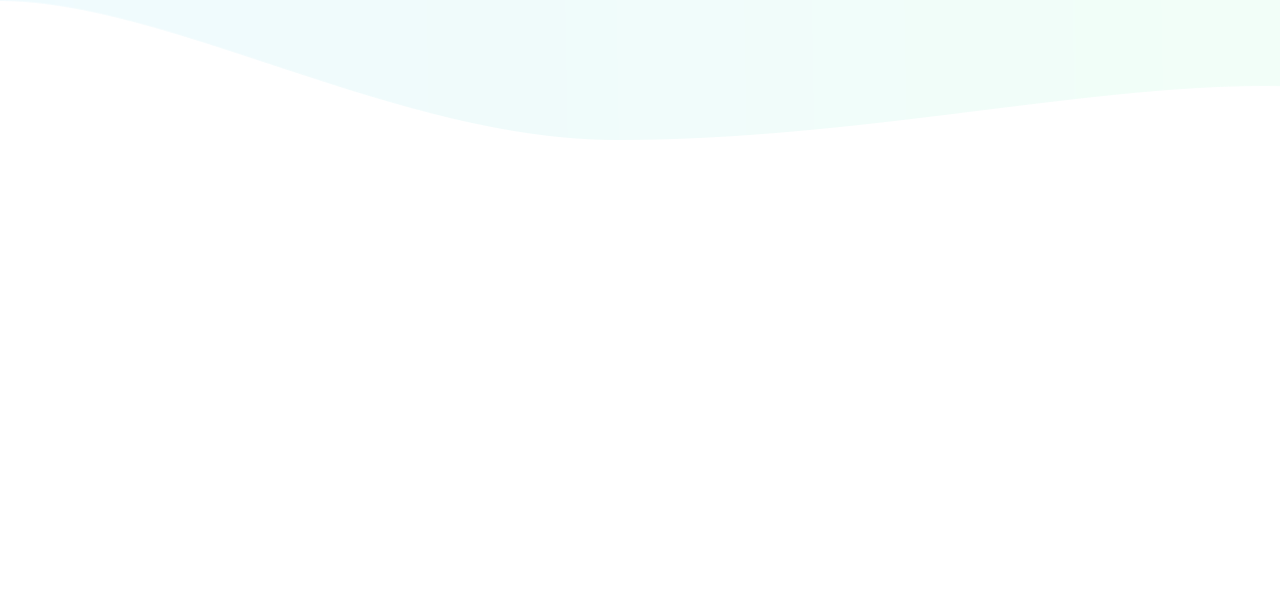
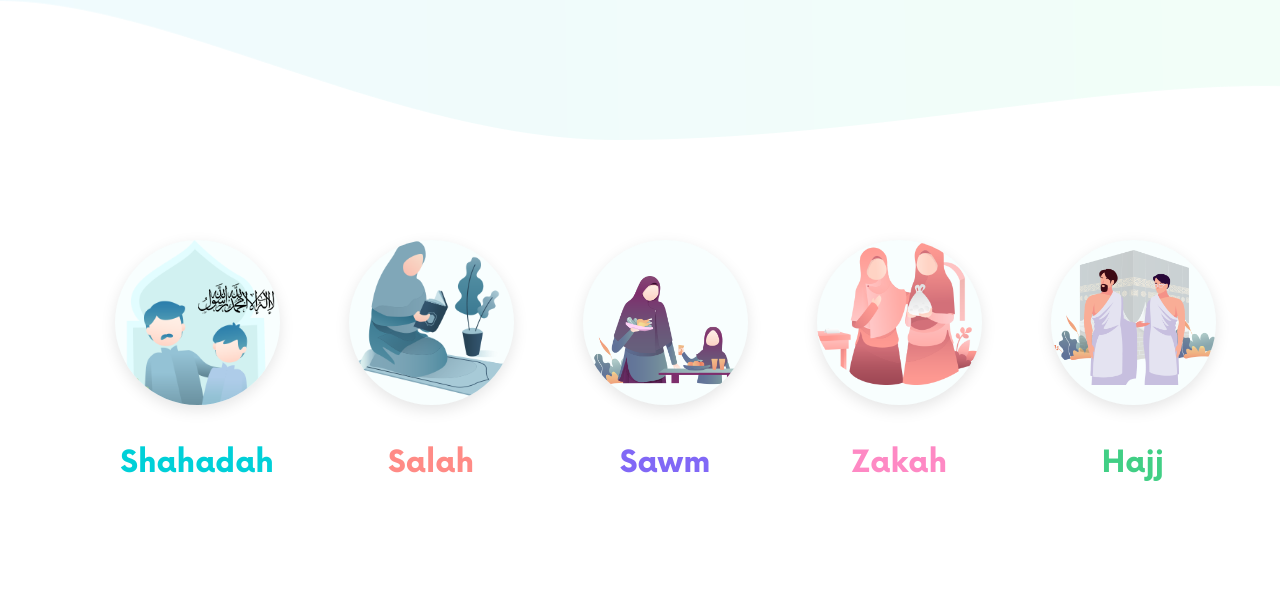
Before and after one commit to TouhinTechnical/masjid_al_haram_Islamic_center, a PHP site: page / in a window 1280 px wide. Shown: the part 4078-4669 px from the top of the page. Before the commit the page ends 4218 px from the top, so only its background shows below. Run offline with PHP 8.4, Linux system fonts and the light colour scheme.

Commit message:
Pilars part created

```diff
--- a/assets/css/style.css
+++ b/assets/css/style.css
@@ -208,6 +208,21 @@ img{
 }
 .text-MineShaft{
     color: #333;
+}
+.text-RobinEggBlue{
+    color: #00d0d8;
+}
+.text-VividTangerine{
+    color: #ff8b86;
+}
+.text-CornflowerBlue{
+    color: #8168f6;
+}
+.text-TickleMePink{
+    color: #fe89c4;
+}
+.text-Shamrock{
+    color: #41cf85;
 }
 /* button */
 .themeBtn{
@@ -645,3 +660,54 @@ img{
 /* -----------------
     Service Part End
 --------------------*/
+
+/* -----------------
+    Pilars Part Start
+--------------------*/
+.pilarsArea{
+    padding: 80px;
+}
+.pilarsAreaMainContent {
+    overflow: hidden;
+    padding: 20px 0;
+}
+.pilarsAreaContentGrid {
+    float: left;
+    width: 20%;
+}
+.pilarsImg {
+    width: 165px;
+    height: 165px;
+    border-radius: 50%;
+    background: rgb(248, 254, 254);
+    text-align: center;
+    margin: 0 auto;
+    line-height: 280px;
+    overflow: hidden;
+    box-shadow: 0px 5px 15px 0px rgb(0 0 0 / 10%);
+}
+.pilarsImg img {
+    transform: scale(1);
+    transition: all .3s;
+    width: 100%;
+}
+.pilarsImg:hover img{
+    transform: scale(0.9);
+    -webkit-transform: scale(0.9);
+    -moz-transform: scale(0.9);
+    -ms-transform: scale(0.9);
+    -o-transform: scale(0.9);
+    transition: all .3s;
+    -webkit-transition: all .3s;
+    -moz-transition: all .3s;
+    -ms-transition: all .3s;
+    -o-transition: all .3s;
+}
+.pilarsText h2 {
+    text-align: center;
+    text-transform: capitalize;
+    font-family: 'Conv_Now-Bold';
+}
+/* -----------------
+    Pilars Part End
+--------------------*/
--- a/index.html
+++ b/index.html
@@ -261,6 +261,65 @@
             </div> <!-- container -->
         </section> <!-- serviceMainArea -->
         <!-- Service Part End -->
+
+        <!-- Pilars Part Start -->
+        <section class="pilarsArea">
+            <div class="container">
+                <div class="pilarsAreaMainContent">
+                    <div class="pilarsAreaContentGrid">
+                        <div class="pilarsGridItem">
+                            <div class="pilarsImg">
+                                <img src="assets/image/pilars/img-1.png" alt="Image">
+                            </div>
+                            <div class="pilarsText mt-40">
+                                <h2 class="fs-30 mt-20 mb-10 text-RobinEggBlue">shahadah</h2>
+                            </div>
+                        </div> <!-- pilarsGridItem -->
+                    </div> <!-- pilarsAreaContentGrid -->
+                    <div class="pilarsAreaContentGrid">
+                        <div class="pilarsGridItem">
+                            <div class="pilarsImg">
+                                <img src="assets/image/pilars/img-2.png" alt="Image">
+                            </div>
+                            <div class="pilarsText mt-40">
+                                <h2 class="fs-30 mt-20 mb-10 text-VividTangerine">salah</h2>
+                            </div>
+                        </div> <!-- pilarsGridItem -->
+                    </div> <!-- pilarsAreaContentGrid -->
+                    <div class="pilarsAreaContentGrid">
+                        <div class="pilarsGridItem">
+                            <div class="pilarsImg">
+                                <img src="assets/image/pilars/img-4.png" alt="Image">
+                            </div>
+                            <div class="pilarsText mt-40">
+                                <h2 class="fs-30 mt-20 mb-10 text-CornflowerBlue">sawm</h2>
+                            </div>
+                        </div> <!-- pilarsGridItem -->
+                    </div> <!-- pilarsAreaContentGrid -->
+                    <div class="pilarsAreaContentGrid">
+                        <div class="pilarsGridItem">
+                            <div class="pilarsImg">
+                                <img src="assets/image/pilars/img-5.png" alt="Image">
+                            </div>
+                            <div class="pilarsText mt-40">
+                                <h2 class="fs-30 mt-20 mb-10 text-TickleMePink">zakah</h2>
+                            </div>
+                        </div> <!-- pilarsGridItem -->
+                    </div> <!-- pilarsAreaContentGrid -->
+                    <div class="pilarsAreaContentGrid">
+                        <div class="pilarsGridItem">
+                            <div class="pilarsImg">
+                                <img src="assets/image/pilars/img-6.png" alt="Image">
+                            </div>
+                            <div class="pilarsText mt-40">
+                                <h2 class="fs-30 mt-20 mb-10 text-Shamrock">hajj</h2>
+                            </div>
+                        </div> <!-- pilarsGridItem -->
+                    </div> <!-- pilarsAreaContentGrid -->
+                </div> <!-- pilarsAreaMainContent -->
+            </div> <!-- container -->
+        </section> <!-- pilarsArea -->
+        <!-- Pilars Part End -->
     </main>
 </body>
 </html>
```
Also changed, not shown: assets/image/pilars/img-1.png (added), assets/image/pilars/img-2.png (added), assets/image/pilars/img-4.png (added), assets/image/pilars/img-5.png (added), assets/image/pilars/img-6.png (added).
